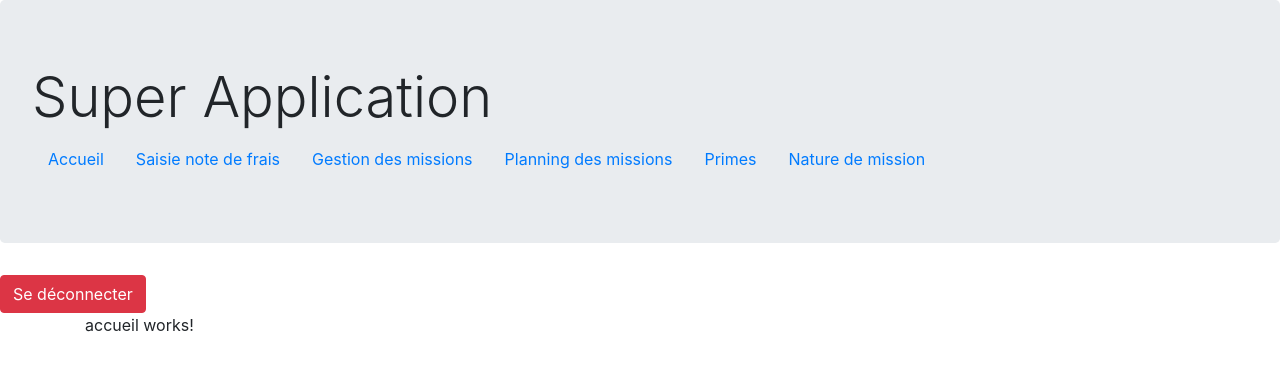
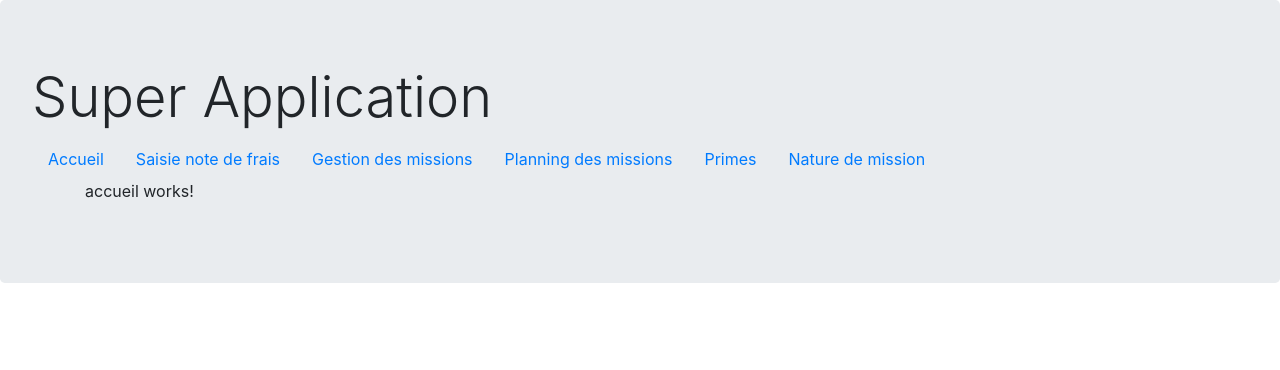
Before and after one commit to hwillians/gdm-front, an Angular app: page /accueil in a window 1280 px wide. Shown: the top 370 px of the page. Built offline with nearby package versions, Linux system fonts and the light colour scheme.

Commit message:
modif #18

```diff
--- a/src/app/app.component.html
+++ b/src/app/app.component.html
@@ -1,6 +1,5 @@
 <div class="jumbotron">
   <h1 class="display-4">Super Application</h1>
-
 
   <ul class="nav">
     <li class="nav-item" routerLinkActive="active">
@@ -23,6 +22,10 @@
     </li>
   </ul>
 
+  <main class="container">
+    <router-outlet></router-outlet>
+  </main>
+
   <ng-container *ngIf="collegueConnecte | async as col">
     <div class="lead" *ngIf="!col.estAnonyme()">
       <p>Utilisateur connecté : {{col.email}}</p>
@@ -31,11 +34,6 @@
         <li *ngFor="let r of col.roles">{{r}}</li>
       </ul>
       <button class="btn btn-danger" (click)="seDeconnecter()">Se déconnecter</button>
-
     </div>
   </ng-container>
 </div>
-<button class="btn btn-danger" (click)="seDeconnecter()">Se déconnecter</button>
-<main class="container">
-  <router-outlet></router-outlet>
-</main>
--- a/src/app/saisie-note-de-frais/saisie-note-de-frais.component.ts
+++ b/src/app/saisie-note-de-frais/saisie-note-de-frais.component.ts
@@ -12,7 +12,7 @@ export class SaisieNoteDeFraisComponent implements OnInit {
 
 
   //il faudra recuperer la vrai mission plus tard
-  mission:Mission = new Mission(1)
+  mission:Mission = new Mission(3 )
 
   listfrais: Frais[]
   erreurTechnique = false;
```
